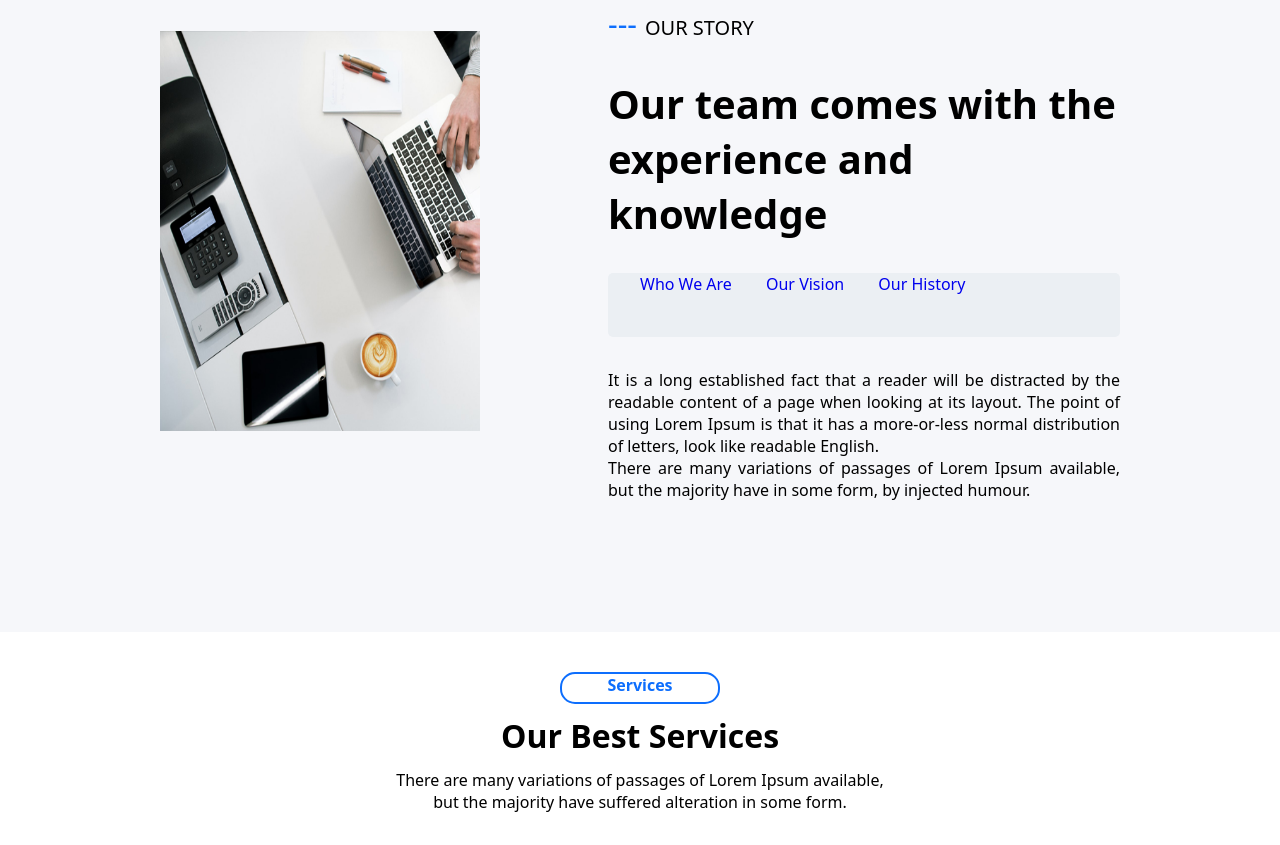
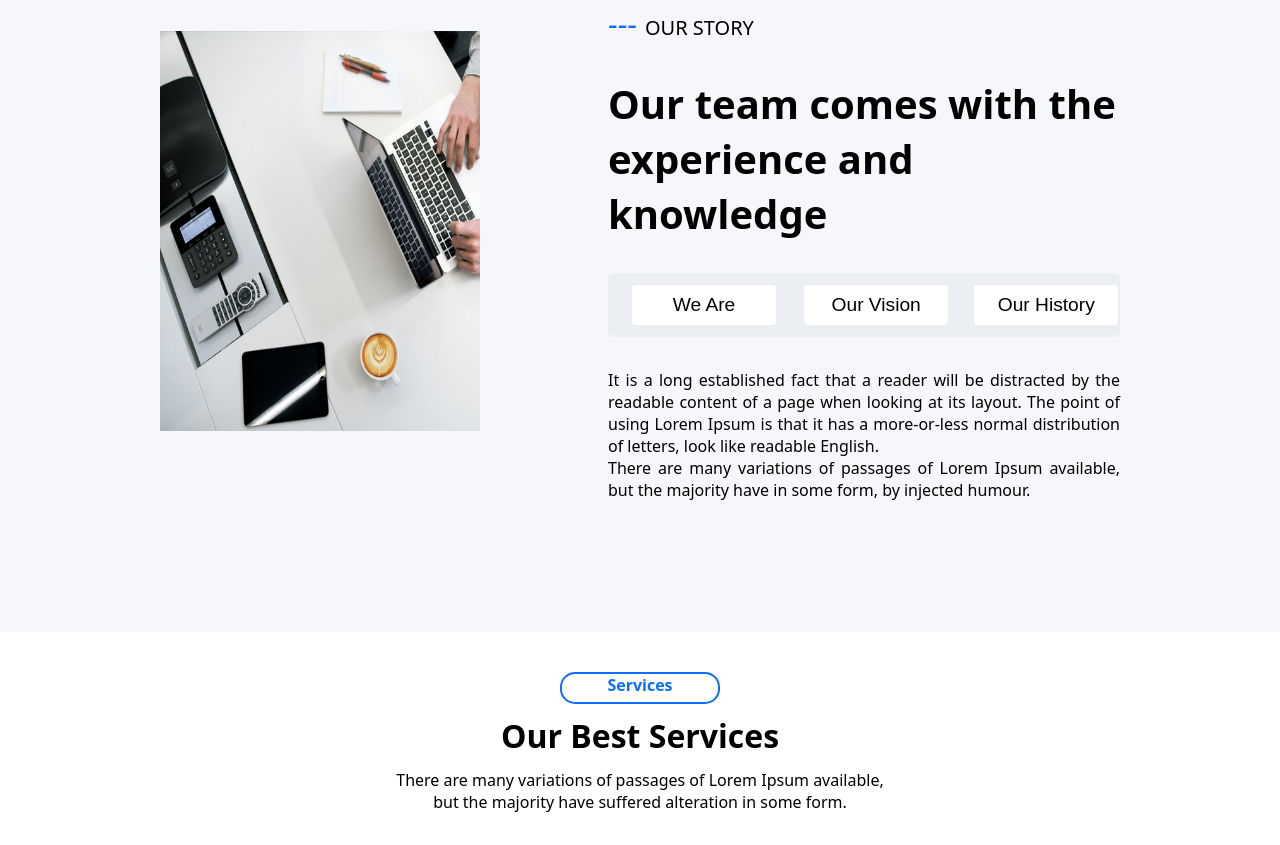
Before and after one commit to Samson1340/business_website, a plain HTML site: page index.html in a window 1280 px wide. Shown: the part 968-1813 px from the top of the page. Drawn offline with Linux system fonts and the light colour scheme; files whose address does not match are found by name.

Commit message:
first-summit

```diff
--- a/index.html
+++ b/index.html
@@ -59,9 +59,9 @@
                     <p>OUR STORY</p>
                     <p>Our team comes with the experience and knowledge</p>
                     <ul>
-                        <li><a href="#description" class="info-link">Who We Are</a></li>
-                        <li><a href="#description" class="info-link">Our Vision</a></li>
-                        <li><a href="#description" class="info-link">Our History</a></li>
+                        <li><a href="#description" class="info-link"><button class="btn-link">We Are</button> </a></li>
+                        <li><a href="#description" class="info-link"><button class="btn-link">Our Vision</button></a></li>
+                        <li><a href="#description" class="info-link"><button class="btn-link">Our History</button> </a></li>
                     </ul>
                     <p id="description">It is a long established fact that a reader will be distracted by the readable content of a page when looking at its layout. The point of using Lorem Ipsum is that it has a more-or-less normal distribution of letters, look like readable English.
 
--- a/style/main.scss
+++ b/style/main.scss
@@ -44,8 +44,8 @@ img{
     background-color: var(--base-color-light);
     border-radius: 50px;
     position: absolute;
-    left: 23rem;
-    bottom: 17rem;
+    left: 24rem;
+    bottom: 20rem;
     display: flex;
     align-items: center;
     gap: 2rem;
--- a/style/style.css
+++ b/style/style.css
@@ -199,13 +199,29 @@ header{
 .welcome-info-right > ul > li{
     list-style: none;
     display: inline;
-    padding-left: 4rem;
+    padding-left: 3rem;
 }
 .welcome-info-right > ul > li > a{
     font-size: 2em;
     text-decoration: none;
     margin-top: 2rem;
     width: 4rem;
+}
+.btn-link{
+    width: 18rem;
+    height: 5rem;
+    font-size: 1.2em;
+    background-color: var(--base-color-white);
+    border: none;
+    border-radius: 4px;
+    margin-top: 1.5rem;
+}
+.btn-link:hover{
+    color: var(--base-color-blue);
+}
+.btn-link:active{
+    background-color: var(--base-color-blue);
+    color: var(--base-color-white);
 }
 #description{
     font-size: 2em;
@@ -242,7 +258,7 @@ header{
 
 .sub-section-main{
     width: 80vw;
-    height: 150vh;
+    height: 160vh;
     margin: 0 auto;
     padding-top: 2rem;
 }
@@ -257,7 +273,7 @@ header{
     padding: 0 3rem;
 }
 .section-content > .card{
-    width: 43rem;
+    width: 48rem;
     height: 36rem;
     border: 2px solid var(--base-color-light);
     border-radius: 10px;
```
Also changed, not shown: style/main.css.
